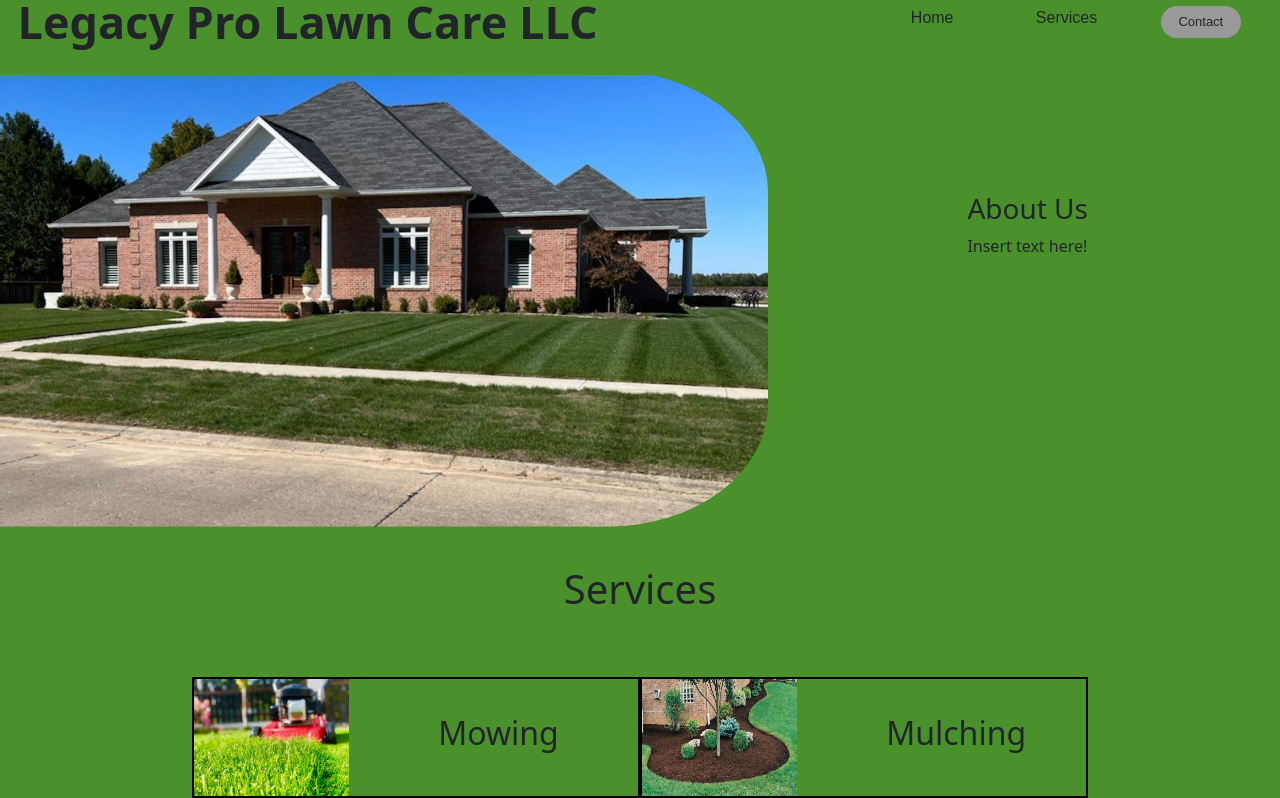
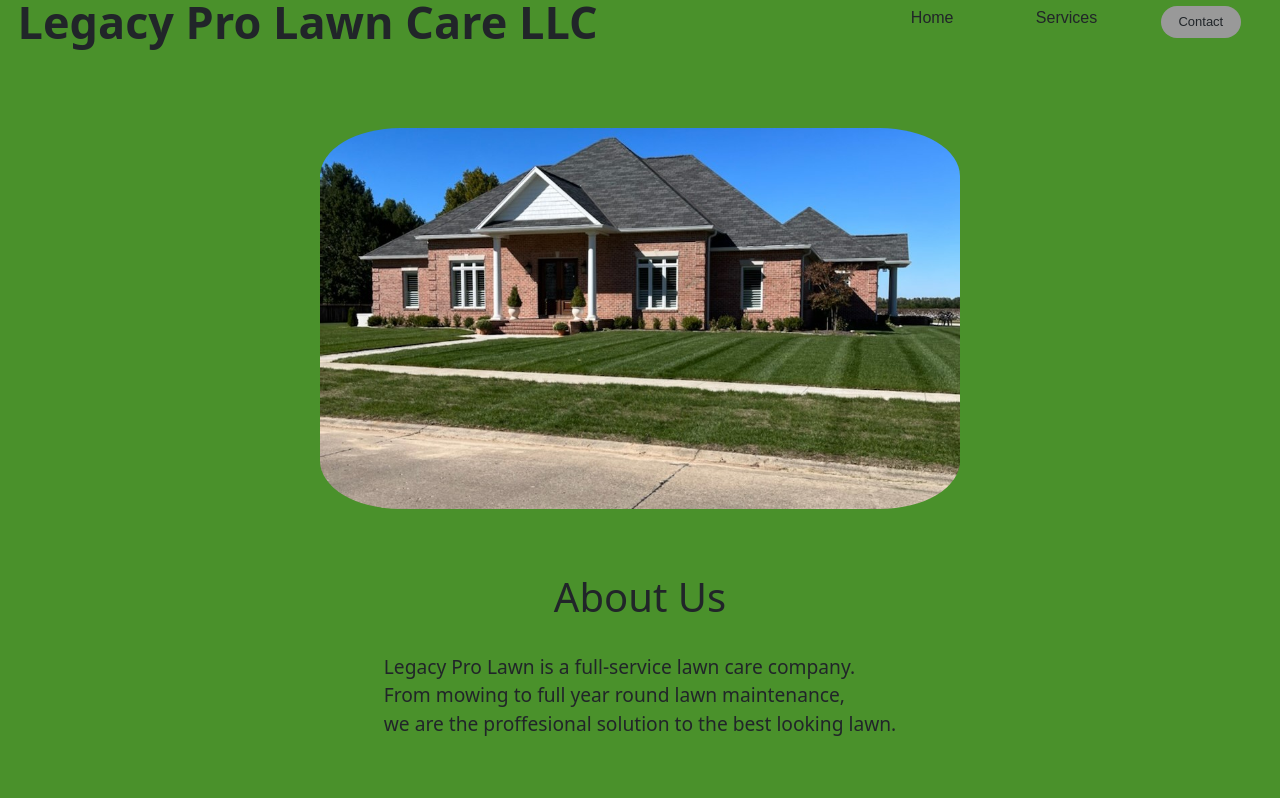
Before and after one commit to RSandage/legacy-pro, an Angular app: page / in a window 1280 px wide. Shown: the top 798 px of the page. Built offline with nearby package versions, Linux system fonts and the light colour scheme; a web font is replaced by a local one.

Commit message:
Added About Section

```diff
--- a/src/app/home/home.component.css
+++ b/src/app/home/home.component.css
@@ -2,6 +2,7 @@
   display: flex;
   flex-direction: row;
   justify-content: space-between;
+  padding-top: 5%;
 }
 
 .picture {
@@ -21,7 +22,37 @@ img {
 }
 
 .textbox {
-  padding-top: 15%;
+  padding-top: 12.5%;
   margin-left: auto;
-  margin-right: 15%;
+  margin-right: auto;
+  align-items: center;
 }
+
+h1 {
+  text-align: center;
+  margin-bottom: 2rem;
+}
+
+p {
+  font-size: larger;
+}
+
+@media (max-width: 1300px) {
+  .home {
+    flex-direction: column;
+  }
+
+  .picture {
+    margin-left: 25%;
+    margin-right: 25%;
+  }
+
+  img {
+    border-radius: 5rem;
+  }
+
+  .textbox {
+    padding-top: 2rem;
+    padding-bottom: 5rem;
+  }
+}
--- a/src/app/home/home.component.html
+++ b/src/app/home/home.component.html
@@ -1,10 +1,12 @@
 <div class="home">
-  <!-- <image-slider [slides]="slides"></image-slider> -->
   <div class="picture">
     <img src="../../assets/images/house-front.jpg" alt="House Front">
   </div>
   <div class="textbox">
-    <h3>About Us</h3>
-    <p>Insert text here!</p>
+    <h1>About Us</h1>
+    <p>Legacy Pro Lawn is a full-service lawn care company.<br>
+      From mowing to full year round lawn maintenance,<br>
+      we are the proffesional solution to the best looking lawn.
+    </p>
   </div>
 </div>
```
